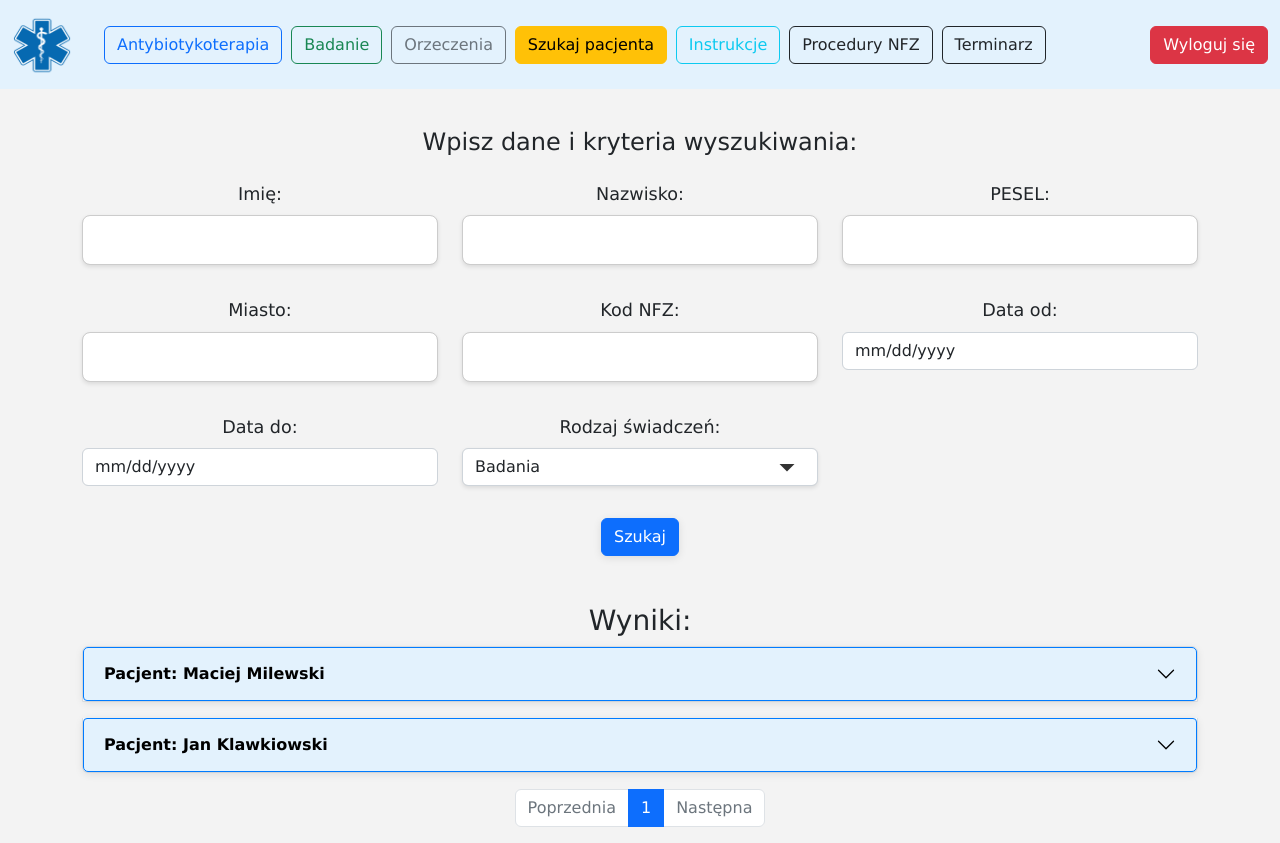
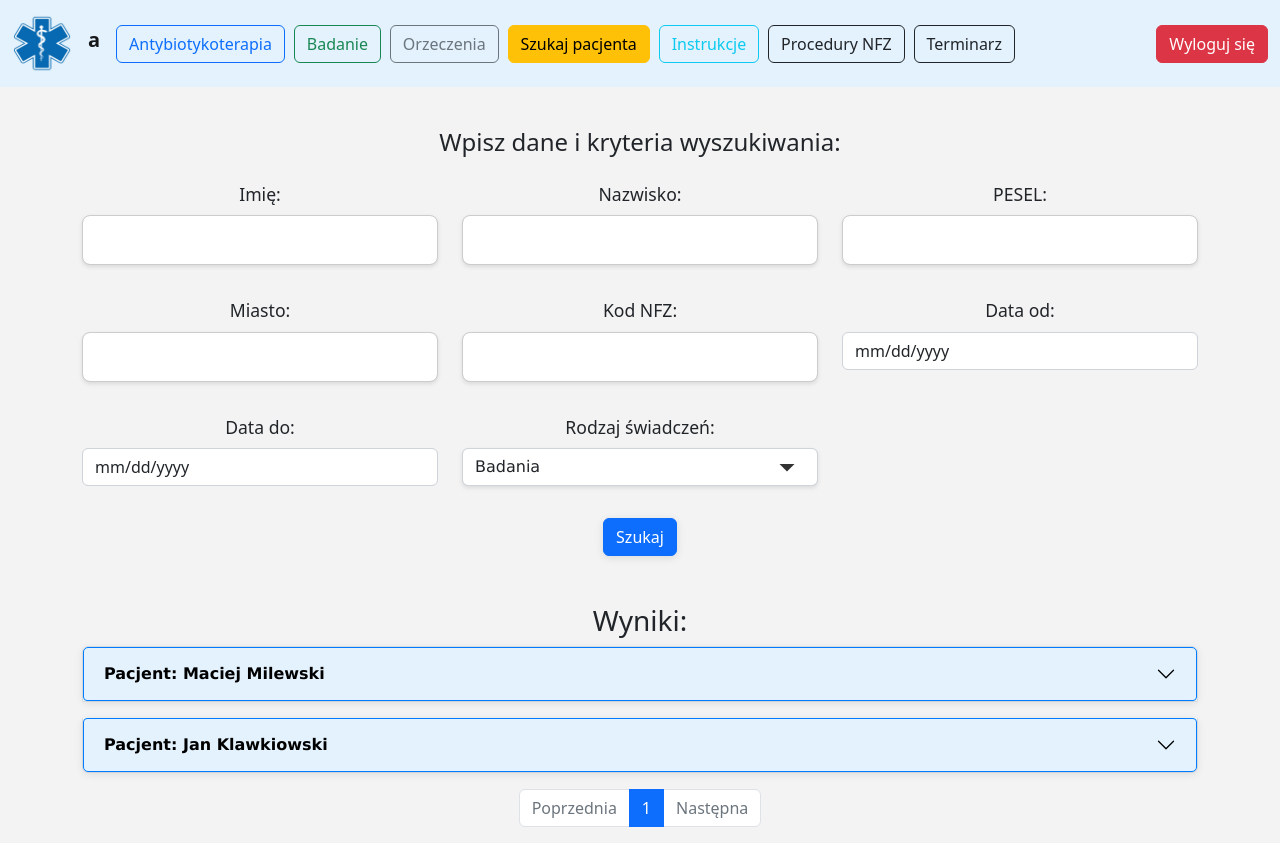
Before and after one commit to MaciejMilewski/otolaryngologist-assistant, a Flask app: page /patient in a window 1280 px wide. Run offline with Flask 3, Linux system fonts and the light colour scheme; a user stored in the database is signed in; parts of the project's set-up code (start-up, migrations or seed data) failed here and were passed over; some libraries are stand-ins or nearby versions.

```diff
--- a/app/routes/patient.py
+++ b/app/routes/patient.py
@@ -95,7 +95,7 @@ def patient_main():
         # Zwrot odpowiedzi
         return render_template(
             'patient.html',
-            current_user=current_user.login,
+            user=current_user.login,
             results=patients,
             current_page=current_page,
             total_pages=total_pages,
--- a/app/static/css/patient.css
+++ b/app/static/css/patient.css
@@ -1,5 +1,5 @@
 body {
-    font-family: 'Verdana', sans-serif, sans;
+    font-family: system-ui;
     font-size: 1rem;
     font-weight: 400;
     margin: 1rem;
--- a/app/static/css/schedule.css
+++ b/app/static/css/schedule.css
@@ -1,8 +1,8 @@
 html, body {
     margin-top: 15px;
     background: Goldenrod;
-    font-family: Arial, Helvetica Neue, Helvetica, sans-serif;
-    font-size: 14px;
+    font-family: system-ui;
+    font-size: 16px;
 }
 
 #calendar {
```
